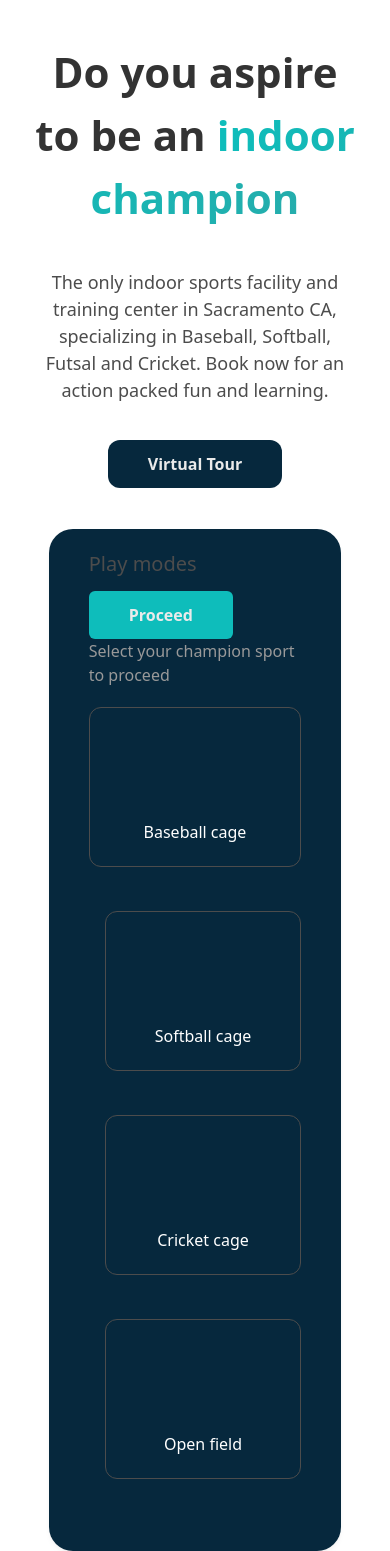
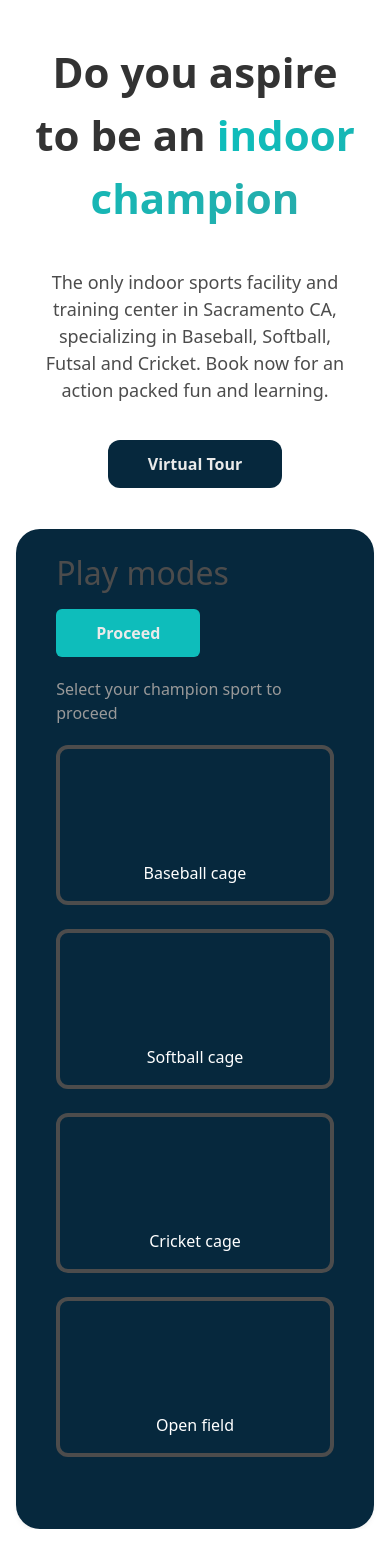
Before and after one commit to prostrikers/frontend, a React (Vite) app: page / in a window 390 px wide. After the commit the page ends 1529 px from the top, so only its background shows below. Built offline with nearby package versions, Linux system fonts and the light colour scheme; what tailwindcss-children would draw is missing.

Commit message:
fix: responsive issues

```diff
--- a/src/App.tsx
+++ b/src/App.tsx
@@ -8,7 +8,7 @@ function App() {
     <>
       <section>
         <div className="w-full">
-          <div className="flex bg-white">
+          <div className="flex bg-white ">
             <div className="flex items-center text-center lg:text-left px-8 md:px-12 lg:w-1/2 p-10">
               <div>
                 <Header>
--- a/src/components/sport-card/card.tsx
+++ b/src/components/sport-card/card.tsx
@@ -31,26 +31,26 @@ const SportsCard = () => {
   return (
     <>
       <div className="flex items-center justify-center mt-5">
-        <div className="rounded-3xl p-10 pt-5 shadow-md w-9/12 bg-main-900 sports_selection_card">
+        <div className="rounded-3xl p-10 pt-5 shadow-md w-11/12 bg-main-900 sports_selection_card">
           <div className="w-full items-center justify-between pb-0 md:flex">
             <div className="flex items-center">
-              <h2 className="text-xl font-medium text-gray-700 sm:text-3xl dark:text-gray-200">
+              <h2 className="text-3xl font-medium text-gray-700 sm:text-3xl dark:text-gray-200">
                 Play modes
               </h2>
             </div>
 
-            <div className="flex items-center">
+            <div className="flex items-center sm:mt-4">
               <MainContainedButton href="/" text="Proceed" />
             </div>
           </div>
 
-          <p className="text-md text-gray-400">
+          <p className="text-md text-gray-400 max-sm:mt-5">
             Select your champion sport to proceed
           </p>
 
           <div className="mb-2">
             <div className="container">
-              <div className="xl:mt-5 md:flex space-x-4">
+              <div className="mt-5 md:flex md:space-x-10">
                 {playModes.map((mode) => (
                   <SportsCardImage
                     name={mode.name}
@@ -82,9 +82,9 @@ const SportsCardImage = (props: {
   return (
     <>
       <div
-        className={`flex justify-center 4 mx-auto border cursor-pointer rounded-xl content-end ${
+        className={`flex justify-center border-4 cursor-pointer rounded-xl content-end ${
           props.isSelected ? "border-red-500" : "border-gray-700"
-        } mt-5 md:mt-0 md:w-1/2 bg-[url('${props.image}')] h-40 align-bottom`}
+        } md:w-full bg-[url('${props.image}')] h-40 align-bottom`}
         onClick={() => props.setIsSelected(props.productId)}
       >
         <span className="text-white inset-x-0 bottom-0 mt-28">
```
